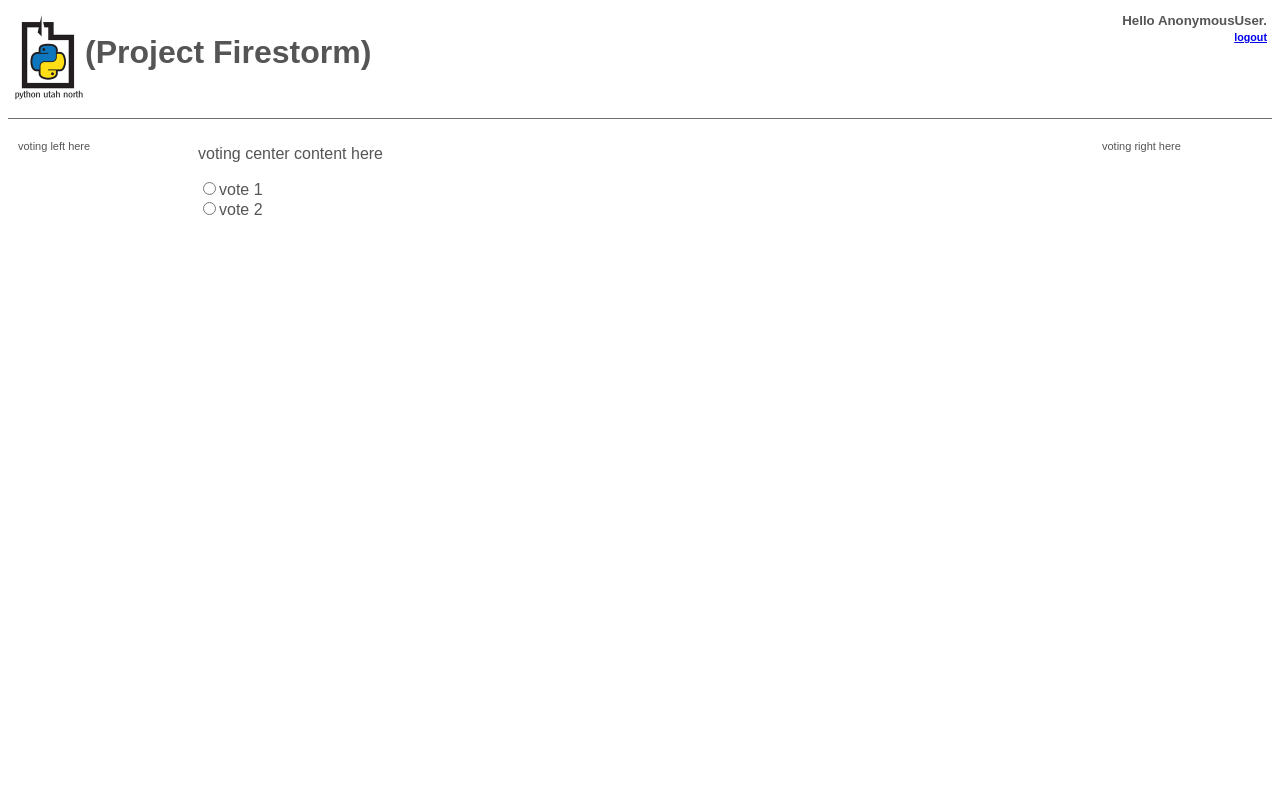
After one commit to neqelr17/firestorm, a Django app: template firestorm/templates/user/voting.html in a window 1280 px wide. The commit adds this page. Run offline with Django 3.2, Linux system fonts and the light colour scheme; the template is opened without the code that fills it, so the values that code supplies are empty.

Commit message:
Added base.html with header for all following sites. Added blocks left, center and right for content pages. Added voting.html for McKay to start working on.

```diff
--- /dev/null
+++ b/firestorm/templates/user/base.html
@@ -0,0 +1,30 @@
+<!DOCTYPE html>
+<html>
+<head>
+    <title>Utah Python North</title>
+    <link rel="stylesheet" type="text/css" href="{{ STATIC_URL }}css/style.css"/>
+  {% if icon %}
+    <link rel="icon" type="image/png" href="{{ STATIC_URL }}{{icon}}"/>
+  {% else %}
+    <link rel="icon" type="image/png" href="{{ STATIC_URL }}images/utah_python_north_logo.jpeg"/>
+  {% endif %}
+</head>
+<body>
+    <div id="header" class="header">
+        <img src="{{ STATIC_URL }}images/utah_python_north_logo.jpeg" alt="UPN Baby!"/>
+        <h1 float="left">(Project Firestorm)</h1>
+        <h5 align="right">Hello {{ user }}.</h5><br />
+        <h6 align="right"><a href="{% url 'logout' %}">logout</a></h6>
+    </div>
+    <div id="content">
+        <div id="left">
+            {% block left %}{% endblock %}
+        </div>
+        <div id="right">
+            {% block right %}{% endblock %}
+        </div>
+        <div id="center">
+            {% block center %}{% endblock %}
+        </div>
+    </div> <!-- content -->
+</body>
--- /dev/null
+++ b/firestorm/templates/user/voting.html
@@ -0,0 +1,15 @@
+{% extends "user/base.html" %}
+
+{% block left %}
+  <p>voting left here</p>
+{% endblock %}
+
+{% block center %}
+  <p>voting center content here</p>
+  <input type="radio" name="voting1"/><label>vote 1</label><br />
+  <input type="radio" name="voting2"/><label>vote 2</label>
+{% endblock %}
+
+{% block right %}
+  <p>voting right here</p>
+{% endblock %}
--- a/static/css/style.css
+++ b/static/css/style.css
@@ -30,6 +30,14 @@ body {
 
 .header h5 {
   float: right;
+  padding: 0px;
+  margin: 0px;
+}
+
+.header h6 {
+  float: right;
+  padding: 0px;
+  margin: 0px;
 }
 
 /* Body */
@@ -37,3 +45,32 @@ body {
   background-color: #114;
   height: 500;
 }
+
+#content {
+  position: relative;
+  margin-top: 0px;
+  overflow: auto;
+}
+
+#left{
+  position:relative;
+  float:left;
+  width:160px;
+  font: 11px Arial, Helvetica, sans-serif;
+  margin: 0;
+  padding: 10px;
+}
+
+#center {
+  margin: 0 180px 0 180px;
+  padding: 10px;
+}
+
+#right{
+  position:relative;
+  float:right;
+  width:160px;
+  font: 11px Arial, Helvetica, sans-serif;
+  margin: 0;
+  padding: 10px;
+}
```
Also changed, not shown: firestorm/templates/user/home.html (deleted, +0 -30 lines), firestorm/templates/user/index.html (added, +13 -0 lines), firestorm/views.py (+11 -3 lines), web__django/urls.py (+6 -3 lines).
